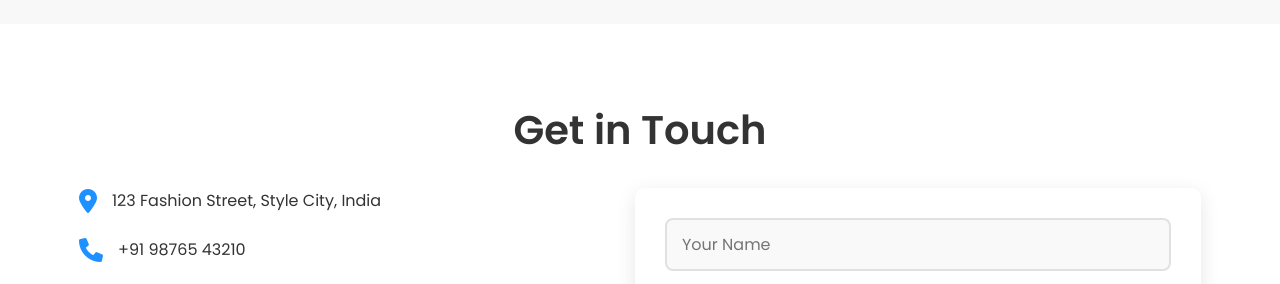
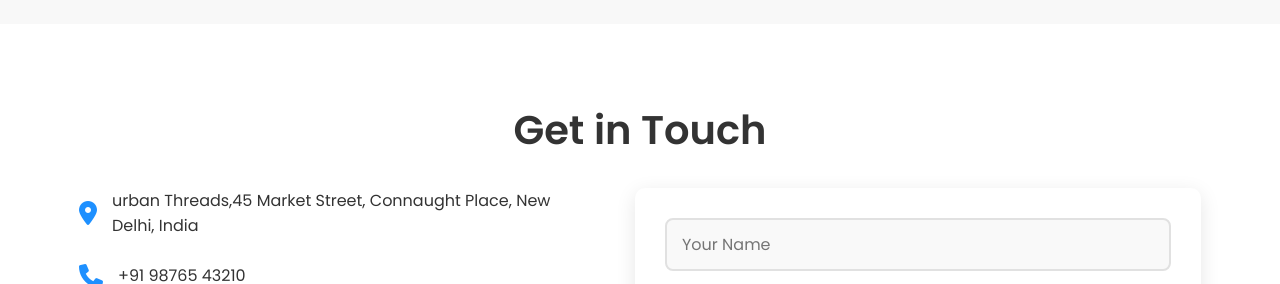
Before and after one commit to sparsh0305/sparsh.aggarwal.portfolio, a plain HTML site: page index.html in a window 1280 px wide. Shown: the part 3312-3596 px from the top of the page. Drawn offline with Linux system fonts and the light colour scheme.

Commit message:
Update index.html

```diff
--- a/index.html
+++ b/index.html
@@ -191,7 +191,9 @@
                 <div class="contact-info">
                     <div class="info-item">
                         <i class="fas fa-map-marker-alt"></i>
-                        <p>123 Fashion Street, Style City, India</p>
+                        <p>urban Threads,45 Market Street,
+                           Connaught Place, New Delhi,
+                           India</p>
                     </div>
                     <div class="info-item">
                         <i class="fas fa-phone"></i>
```
